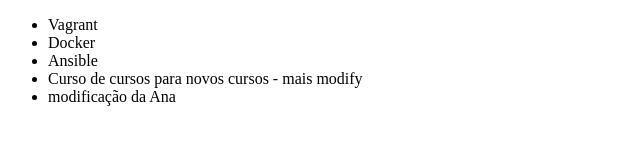
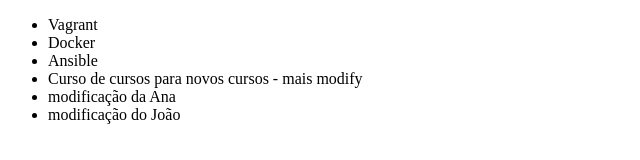
Before and after one commit to Leles-Soares/ex05_curso_git1, a plain HTML site: page index.html in a window 1280 px wide. Shown: the whole page, without its empty margins (0-640 px from the left). Drawn offline with Linux system fonts and the light colour scheme.

Commit message:
O primeiro commit do João

```diff
--- a/index.html
+++ b/index.html
@@ -11,6 +11,8 @@
         <li>Ansible</li>
         <li>Curso de cursos para novos cursos - mais modify</li>
 		<li>modificação da Ana</li>
+		<li>modificação do João</li>
+
     </ul>
 </body>
 </html>
```
